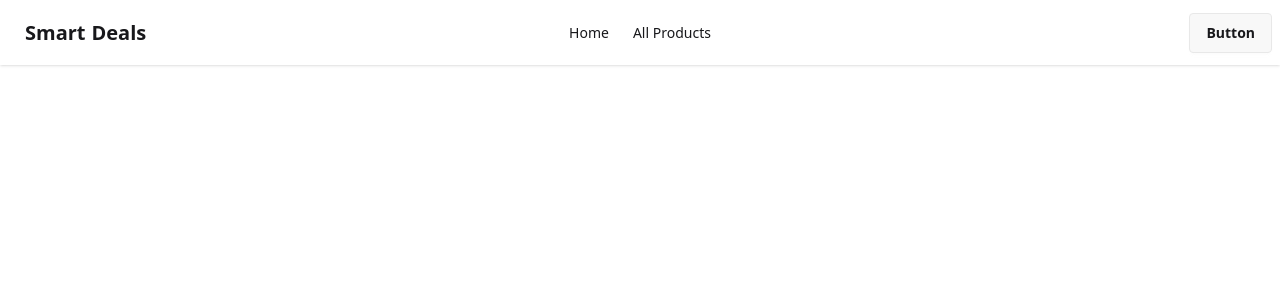
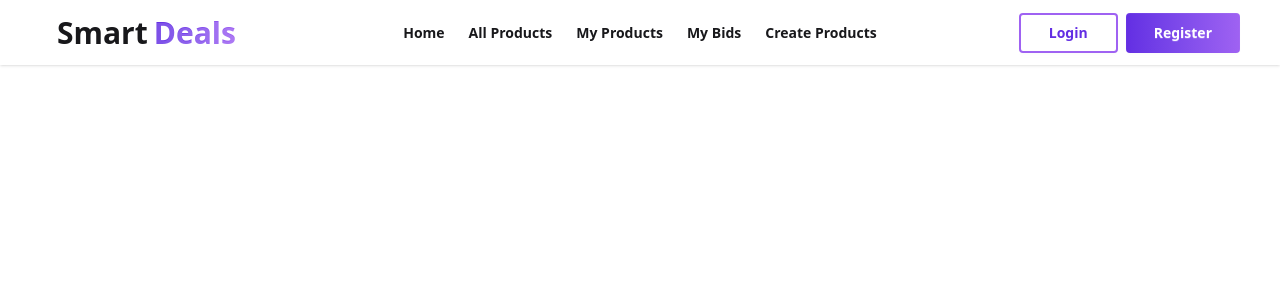
Before and after one commit to farhanarexa/smart-deals-frontend, a React (Vite) app: page / in a window 1280 px wide. Shown: the top 300 px of the page. Built offline with nearby package versions, Linux system fonts and the light colour scheme; no server answers.

Commit message:
Navbar done with routing

```diff
--- a/src/Components/Common/Navbar.jsx
+++ b/src/Components/Common/Navbar.jsx
@@ -6,11 +6,14 @@ const Navbar = () => {
     const links = <>
         <li><NavLink to='/'>Home</NavLink></li>
         <li><NavLink to='/allProducts'>All Products</NavLink></li>
+        <li><NavLink to='/myProducts'>My Products</NavLink></li>
+        <li><NavLink to='/myBids'>My Bids</NavLink></li>
+        <li><NavLink to='/createProducts'>Create Products</NavLink></li>
     </>
 
     return (
         <div>
-            <div className="navbar bg-base-100 shadow-sm">
+            <div className="navbar bg-base-100 shadow-sm px-10">
                 <div className="navbar-start">
                     <div className="dropdown">
                         <div tabIndex={0} role="button" className="btn btn-ghost lg:hidden">
@@ -18,19 +21,21 @@ const Navbar = () => {
                         </div>
                         <ul
                             tabIndex="-1"
-                            className="menu menu-sm dropdown-content bg-base-100 rounded-box z-1 mt-3 w-52 p-2 shadow">
+                            className="menu menu-sm dropdown-content bg-base-100 rounded-box z-1 mt-3 w-52 p-2 shadow text-base font-semibold">
                             {links}
                         </ul>
                     </div>
-                    <a className="btn btn-ghost text-xl">Smart <span className="">Deals</span></a>
+                    <a className="btn btn-ghost text-3xl font-bold">Smart <span className="bg-linear-to-r from-[#632EE3] to-[#9F62F2] bg-clip-text text-transparent">Deals</span></a>
                 </div>
-                <div className="navbar-center hidden lg:flex">
+                <div className="navbar-center hidden lg:flex text-base font-semibold">
                     <ul className="menu menu-horizontal px-1">
                         {links}
                     </ul>
                 </div>
-                <div className="navbar-end">
-                    <a className="btn ">Button</a>
+                <div className="navbar-end flex gap-2">
+                    <a className="btn bg-transparent text-[#632EE3] border-2 border-[#9F62F2] hover:text-white hover:bg-linear-to-r hover:from-[#632EE3] hover:to-[#9F62F2] px-7 transition-all">Login</a>
+
+                    <a className="btn bg-linear-to-r from-[#632EE3] to-[#9F62F2] px-7 text-white border-none hover:opacity-90 transition-all">Register</a>
                 </div>
             </div>
         </div>
--- /dev/null
+++ b/src/Components/LoginRegister/Login.jsx
@@ -0,0 +1,31 @@
+import React from 'react';
+
+const Login = () => {
+    return (
+        <div className="hero bg-base-200 min-h-screen">
+  <div className="hero-content flex-col lg:flex-row-reverse">
+    <div className="text-center lg:text-left">
+      <h1 className="text-5xl font-bold">Login now!</h1>
+      <p className="py-6">
+        Provident cupiditate voluptatem et in. Quaerat fugiat ut assumenda excepturi exercitationem
+        quasi. In deleniti eaque aut repudiandae et a id nisi.
+      </p>
+    </div>
+    <div className="card bg-base-100 w-full max-w-sm shrink-0 shadow-2xl">
+      <div className="card-body">
+        <fieldset className="fieldset">
+          <label className="label">Email</label>
+          <input type="email" className="input" placeholder="Email" />
+          <label className="label">Password</label>
+          <input type="password" className="input" placeholder="Password" />
+          <div><a className="link link-hover">Forgot password?</a></div>
+          <button className="btn btn-neutral mt-4">Login</button>
+        </fieldset>
+      </div>
+    </div>
+  </div>
+</div>
+    );
+};
+
+export default Login;
--- /dev/null
+++ b/src/Components/LoginRegister/Register.jsx
@@ -0,0 +1,11 @@
+import React from 'react';
+
+const Register = () => {
+    return (
+        <div>
+
+        </div>
+    );
+};
+
+export default Register;
--- a/src/main.jsx
+++ b/src/main.jsx
@@ -8,6 +8,11 @@ import { createBrowserRouter, RouterProvider } from 'react-router';
 import Home from './components/Home.jsx';
 import AllProducts from './components/AllProducts.jsx';
 import AuthProvider from './Contexts/AuthProvider.jsx';
+import Login from './Components/LoginRegister/Login.jsx';
+import Register from './Components/LoginRegister/Register.jsx';
+import MyProducts from './components/MyProducts.jsx';
+import MyBids from './components/MyBids.jsx';
+import CreateProduct from './Components/CreateProduct.jsx';
 
 const router = createBrowserRouter([
   {
@@ -22,6 +27,26 @@ const router = createBrowserRouter([
         path: "allProducts",
         Component: AllProducts,
       },
+      {
+        path: "myProducts",
+        Component: MyProducts,
+      },
+      {
+        path: "myBids",
+        Component: MyBids,
+      },
+      {
+        path: "createProducts",
+        Component: CreateProduct,
+      },
+      {
+        path: "login",
+        Component: Login,
+      },
+      {
+        path: "register",
+        Component: Register,
+      },
 
     ],
   },
```
